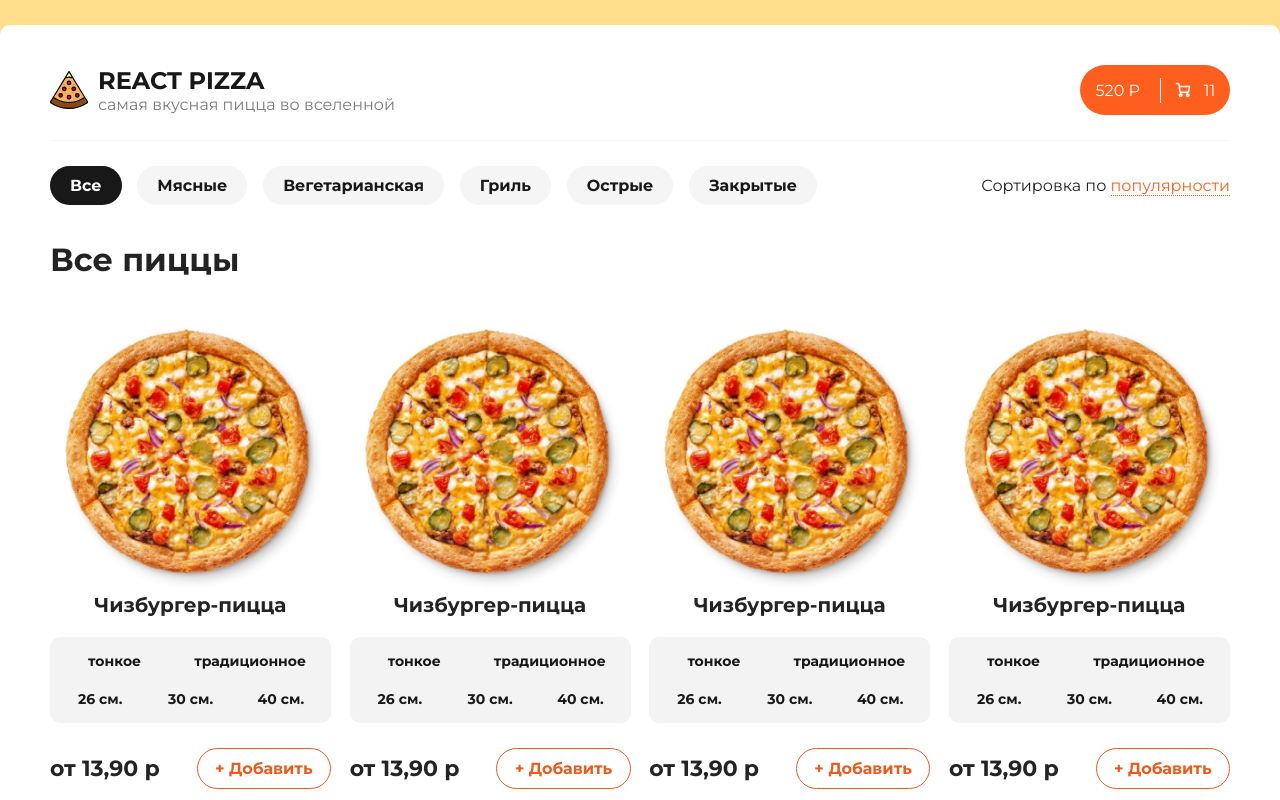
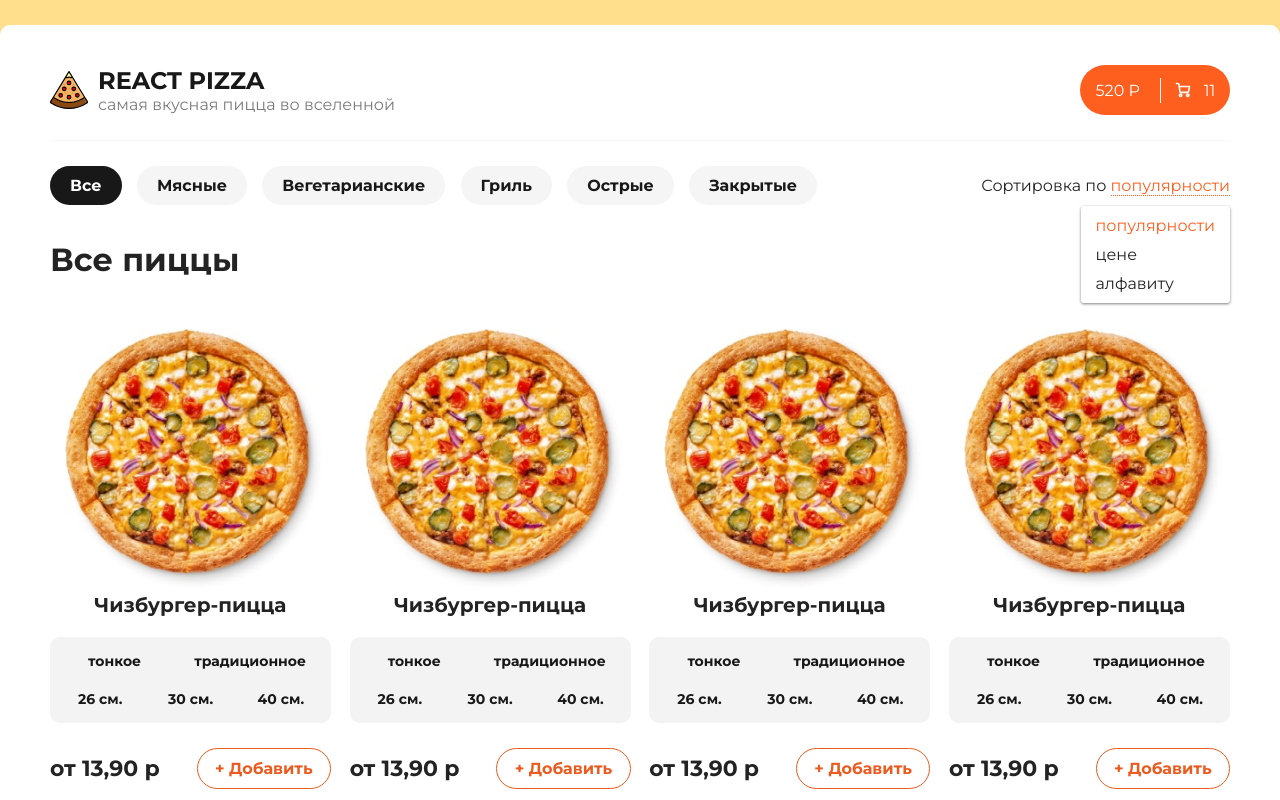
Before and after one commit to gbophuk0s98/react-pizza, a React (Create React App) app: page / in a window 1280 px wide. Shown: the top 800 px of the page. Built offline with nearby package versions, Linux system fonts and the light colour scheme.

Commit message:
Added a new categories component. Added styles for button and popup list state

```diff
--- a/public/index.html
+++ b/public/index.html
@@ -1,22 +1,22 @@
 <!DOCTYPE html>
 <html lang="en">
+
 <head>
   <meta charset="utf-8" />
   <link rel="icon" href="%PUBLIC_URL%/favicon.ico" />
   <meta name="viewport" content="width=device-width, initial-scale=1" />
   <meta name="theme-color" content="#000000" />
-    <meta
-      name="description"
-      content="Web site created using create-react-app"
-    />
+  <meta name="description" content="Web site created using create-react-app" />
   <link rel="apple-touch-icon" href="%PUBLIC_URL%/logo192.png" />
   <link rel="preconnect" href="https://fonts.googleapis.com">
   <link rel="preconnect" href="https://fonts.gstatic.com" crossorigin>
   <link href="https://fonts.googleapis.com/css2?family=Montserrat:wght@400;700;800&display=swap" rel="stylesheet">
-    <title>React App</title>
+  <title>React Pizza </title>
 </head>
+
 <body>
   <noscript>You need to enable JavaScript to run this app.</noscript>
   <div id="root"></div>
 </body>
+
 </html>
--- a/src/components/app/app.jsx
+++ b/src/components/app/app.jsx
@@ -1,6 +1,6 @@
 import React from 'react'
 
-import Header from '../header'
+import { Header, Categories } from '../index'
 
 import '../../scss/app.scss'
 
@@ -13,22 +13,28 @@ const App = () =>
             <Header />
 
             <section className="selection">
-
-                <div className="selection__filters">
-                    <ul className="selection__filters-list">
-                        <li className="selection__filters-list-item item--selected">Все</li>
-                        <li className="selection__filters-list-item">Мясные</li>
-                        <li className="selection__filters-list-item">Вегетарианская</li>
-                        <li className="selection__filters-list-item">Гриль</li>
-                        <li className="selection__filters-list-item">Острые</li>
-                        <li className="selection__filters-list-item">Закрытые</li>
-                    </ul>
-                </div>
+                <Categories
+                    items={[
+                        'Все',
+                        'Мясные',
+                        'Вегетарианские',
+                        'Гриль',
+                        'Острые',
+                        'Закрытые',
+                    ]}
+                    onClick={name => console.log(`hello ${name}`)}
+                />
                 <div className="selection__sorting">
                     <span>{'Сортировка по '}</span>
                     <span className="selection__sorting-selected">популярности</span>
+                    <div className="selection__sorting-popup">
+                        <ul className="selection__sorting-popup-list">
+                            <li className="selection__sorting-popup-list-item sort--selected">популярности</li>
+                            <li className="selection__sorting-popup-list-item">цене</li>
+                            <li className="selection__sorting-popup-list-item">алфавиту</li>
+                        </ul>
+                    </div>
                 </div>
-
             </section>
 
             <main className="main">
--- /dev/null
+++ b/src/components/categories/categories.jsx
@@ -0,0 +1,40 @@
+import React, { useState } from 'react'
+
+const Categories = ({ items, onClick }) => {
+
+    const [classNames,] = useState({
+        default: 'selection__filters-list-item',
+        active: `selection__filters-list-item item--selected`
+    })
+
+    const [itemSelected, setItemSelected] = useState(0)
+
+    if (!items)
+        return <span>Список пуст</span>
+
+    return (
+        <>
+            <div className="selection__filters">
+                <ul className="selection__filters-list">
+
+                    {items.map((name, idx) => {
+                        return (
+                            <li
+                                className={itemSelected === idx ? classNames.active : classNames.default}
+                                key={`${name}_${idx}`}
+                                onClick={() => {
+                                    setItemSelected(idx)
+                                    onClick(name)
+                                }}
+                            >
+                                {name}
+                            </li>
+                        )
+                    })}
+                </ul>
+            </div>
+        </>
+    )
+}
+
+export default Categories
--- /dev/null
+++ b/src/components/categories/index.js
@@ -0,0 +1,3 @@
+import Categories from "./categories"
+
+export default Categories
--- a/src/components/header/header.jsx
+++ b/src/components/header/header.jsx
@@ -25,9 +25,9 @@ const Header = () => {
                 <span className="header__header-cart-line"></span>
                 <div className="header__header-cart-count">
                     <svg width="18" height="16" viewBox="0 0 18 18" fill="none" xmlns="http://www.w3.org/2000/svg">
-                        <path className="header__header-cart-count-icon" d="M6.33333 16.3333C7.06971 16.3333 7.66667 15.7364 7.66667 15C7.66667 14.2636 7.06971 13.6667 6.33333 13.6667C5.59695 13.6667 5 14.2636 5 15C5 15.7364 5.59695 16.3333 6.33333 16.3333Z" stroke-width="1.8" stroke-linecap="round" stroke-linejoin="round" />
-                        <path className="header__header-cart-count-icon" d="M14.3333 16.3333C15.0697 16.3333 15.6667 15.7364 15.6667 15C15.6667 14.2636 15.0697 13.6667 14.3333 13.6667C13.597 13.6667 13 14.2636 13 15C13 15.7364 13.597 16.3333 14.3333 16.3333Z" stroke-width="1.8" stroke-linecap="round" stroke-linejoin="round" />
-                        <path className="header__header-cart-count-icon" d="M4.78002 4.99999H16.3334L15.2134 10.5933C15.1524 10.9003 14.9854 11.176 14.7417 11.3722C14.4979 11.5684 14.1929 11.6727 13.88 11.6667H6.83335C6.50781 11.6694 6.1925 11.553 5.94689 11.3393C5.70128 11.1256 5.54233 10.8295 5.50002 10.5067L4.48669 2.82666C4.44466 2.50615 4.28764 2.21182 4.04482 1.99844C3.80201 1.78505 3.48994 1.66715 3.16669 1.66666H1.66669" stroke-width="1.8" stroke-linecap="round" stroke-linejoin="round" />
+                        <path className="header__header-cart-count-icon" d="M6.33333 16.3333C7.06971 16.3333 7.66667 15.7364 7.66667 15C7.66667 14.2636 7.06971 13.6667 6.33333 13.6667C5.59695 13.6667 5 14.2636 5 15C5 15.7364 5.59695 16.3333 6.33333 16.3333Z" strokeWidth="1.8" strokeLinecap="round" strokeLinejoin="round" />
+                        <path className="header__header-cart-count-icon" d="M14.3333 16.3333C15.0697 16.3333 15.6667 15.7364 15.6667 15C15.6667 14.2636 15.0697 13.6667 14.3333 13.6667C13.597 13.6667 13 14.2636 13 15C13 15.7364 13.597 16.3333 14.3333 16.3333Z" strokeWidth="1.8" strokeLinecap="round" strokeLinejoin="round" />
+                        <path className="header__header-cart-count-icon" d="M4.78002 4.99999H16.3334L15.2134 10.5933C15.1524 10.9003 14.9854 11.176 14.7417 11.3722C14.4979 11.5684 14.1929 11.6727 13.88 11.6667H6.83335C6.50781 11.6694 6.1925 11.553 5.94689 11.3393C5.70128 11.1256 5.54233 10.8295 5.50002 10.5067L4.48669 2.82666C4.44466 2.50615 4.28764 2.21182 4.04482 1.99844C3.80201 1.78505 3.48994 1.66715 3.16669 1.66666H1.66669" strokeWidth="1.8" strokeLinecap="round" strokeLinejoin="round" />
                     </svg>
                     {`11`}
                 </div>
--- /dev/null
+++ b/src/components/index.js
@@ -0,0 +1,2 @@
+export { default as Header } from './header'
+export { default as Categories } from './categories'
--- a/src/scss/_variables.scss
+++ b/src/scss/_variables.scss
@@ -14,6 +14,6 @@ $headerBtnColor: #fe5f1e;
 $addBtnColor: #eb5a1e;
 $deleteBtnColor: #b6b6b6;
 
-$defaultTransition: all 0.3s ease;
+$defaultTransition: all 0.2s linear;
 
 $defaultIndent: 25px;
--- a/src/scss/app.scss
+++ b/src/scss/app.scss
@@ -160,6 +160,10 @@
     }
 }
 
+.sort--selected {
+    color: $headerBtnColor;
+}
+
 /* selection */
 
 .selection {
@@ -183,7 +187,7 @@
                 transition: $defaultTransition;
 
                 &:hover {
-                    background-color: #181818;
+                    background-color: $headerBtnColor;
                     color: $whiteColor;
                 }
             }
@@ -196,10 +200,34 @@
     }
 
     &__sorting {
+        position: relative;
         &-selected {
             cursor: pointer;
             color: $headerBtnColor;
             border-bottom: 1px dotted $headerBtnColor;
+        }
+
+        &-popup {
+            position: absolute;
+            background-color: $whiteColor;
+            box-shadow: 0px 1px 3px grey;
+            padding: 5px;
+            border-radius: 3px;
+            right: 0px;
+            top: 30px;
+
+            &-list {
+                &-item {
+                    padding: 5px 10px;
+                    cursor: pointer;
+                    transition: $defaultTransition;
+                    border-radius: 3px;
+
+                    &:hover {
+                        background-color: $filterBackroundColor;
+                    }
+                }
+            }
         }
     }
 }
```
Lines whose indentation alone changed are shown as unchanged.
